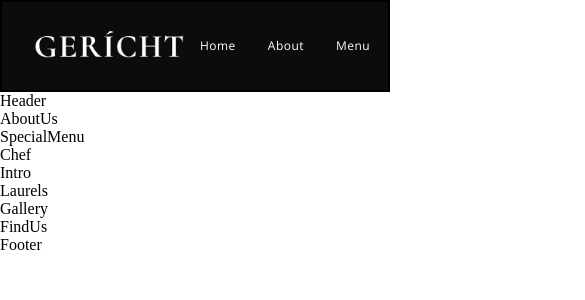
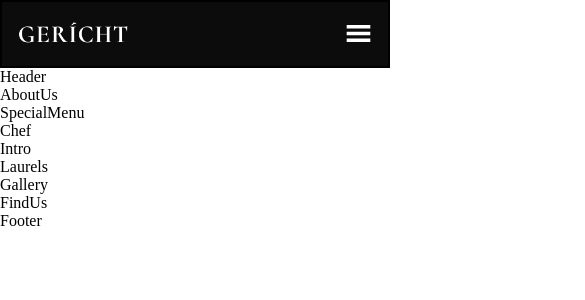
Before and after one commit to pratik-app/react-restaurant-app, a React (Create React App) app: page / in a window 390 px wide. Shown: the top 300 px of the page, 585 px wide, since content can reach past the window. Built offline with nearby package versions, Linux system fonts and the light colour scheme; a web font is replaced by a local one.

Commit message:
Navbar completed
To be continued... tomorrow

```diff
--- a/src/components/Navbar/Navbar.css
+++ b/src/components/Navbar/Navbar.css
@@ -63,3 +63,93 @@
     height: 30px;
     background-color: var(--color-grey);
 }
+
+.app__navbar-smallscreen{
+    display: none;
+}
+
+.app__navbar-smallscreen_overlay{
+    position: fixed;
+    top: 0;
+    left: 0;
+    width: 100%;
+    height: 100vh;
+    background: var(--color-black) ;
+    transition: 0.5s ease;
+    flex-direction: column;
+    z-index: 5 ;
+}
+
+
+.app__navbar-smallscreen_overlay .overlay__close{
+ font-size: 27px;
+ color: var(--color-golden);
+ cursor: pointer;
+ position:absolute;
+ top: 20px;
+ right: 20px;
+}
+
+
+.app__navbar-smallscreen_links{
+    list-style: none;
+}
+
+
+.app__navbar-smallscreen_links li{
+    margin: 2rem;
+    cursor: pointer;
+    color: var(--color-golden);
+    font-size: 2rem;
+    text-align: center;
+    font-family: var(--font-base);
+}
+
+
+.app__navbar-smallscreen_links li:hover{
+    color: var(--color-white);
+}
+
+
+
+@media screen and (max-width: 2000px){
+
+    .app__navbar-links{
+        display:none;
+    }
+
+    .app__navbar-smallscreen{
+        display: flex;
+    }
+
+}
+
+@media screen and (max-width: 1150px)
+{
+    .app__navbar-links{
+        display: none;
+    }
+
+
+    .app__navbar-smallscreen {
+        display: flex;
+    }
+}
+
+
+
+
+@media screen and (max-width: 650px)
+{
+    .app__navbar{
+        padding:  1rem;
+
+    }
+
+    .app__navbar-login{
+        display:none
+    }
+    .app__navbar-logo img{
+        width: 110px;
+    }
+}
--- a/src/components/Navbar/Navbar.jsx
+++ b/src/components/Navbar/Navbar.jsx
@@ -1,4 +1,4 @@
-import React from 'react';
+import React, { useState } from 'react';
 import { GiHamburgerMenu } from 'react-icons/gi'
 import { MdOutlineRestaurantMenu } from 'react-icons/md'
 
@@ -6,7 +6,9 @@
 import images from '../../constants/images'
 import './Navbar.css';
 
-const Navbar = () => (
+const Navbar = () => {
+  const [toggleMenu, setToggleMenu] = useState(false);
+  return(
   <nav className='app__navbar'>
     <div className='app__navbar-logo'>
       <img src={images.gericht} alt="app logo"/>
@@ -24,7 +26,26 @@
       <div />
       <a href='/' className='p__opensans'>Book Table</a>
     </div>
+    <div className='app__navbar-smallscreen'>
+      <GiHamburgerMenu color='#fff' fontSize={27} onClick={() => setToggleMenu(true)}/>
+
+      {toggleMenu && (
+        <div className='app__navbar-smallscreen_overlay flex__center slide-bottom'>
+          <MdOutlineRestaurantMenu fontSize={27} className='overlay__close' onClick={() => setToggleMenu(false)}/>
+          <ul className='app__navbar-smallscreen_links'>
+            <li className='p__opensans'><a href="#home">Home</a></li>
+            <li className='p__opensans'><a href="#about">About</a></li>
+            <li className='p__opensans'><a href="#menu">Menu</a></li>
+            <li className='p__opensans'><a href="#awards">Awards</a></li>
+            <li className='p__opensans'><a href="#contact">Contact</a></li>
+          </ul>
+        </div>
+      )}
+
+
+    </div>
   </nav>
-);
+)
+}
 
 export default Navbar;
```
